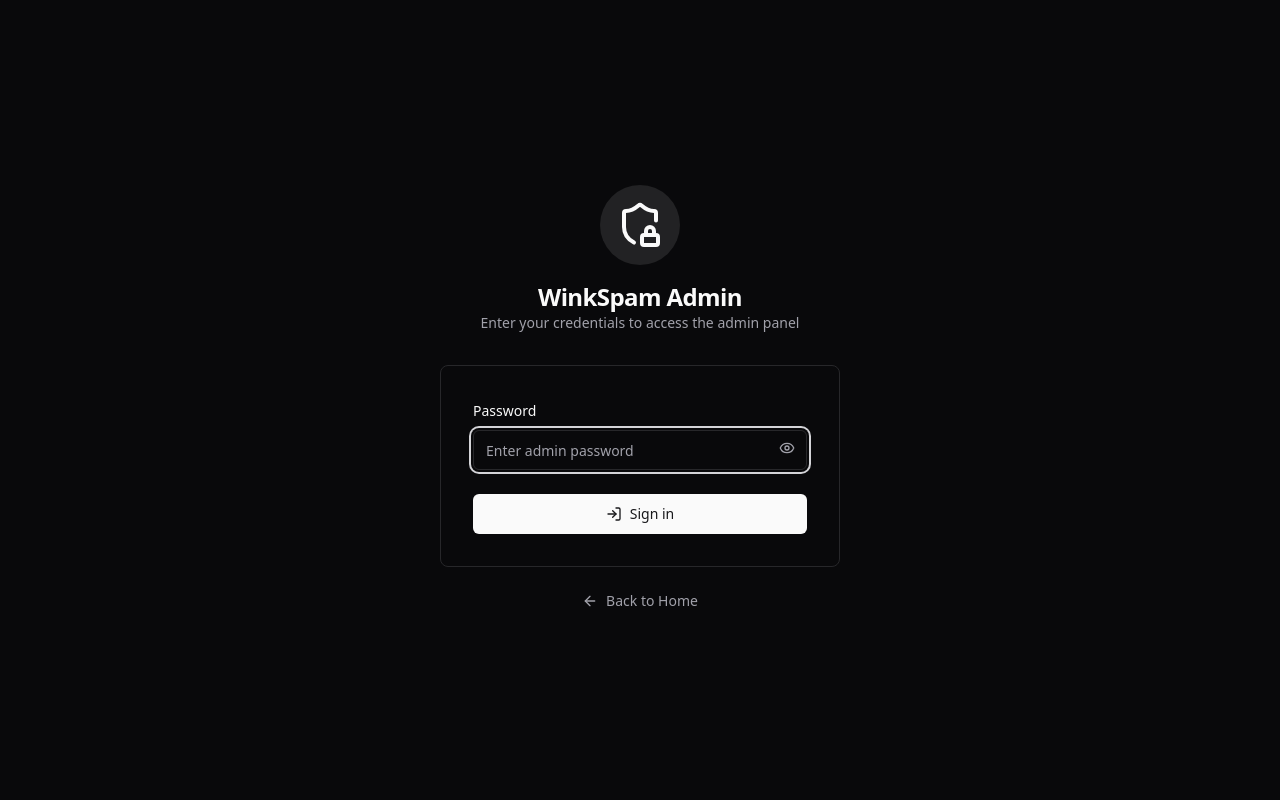
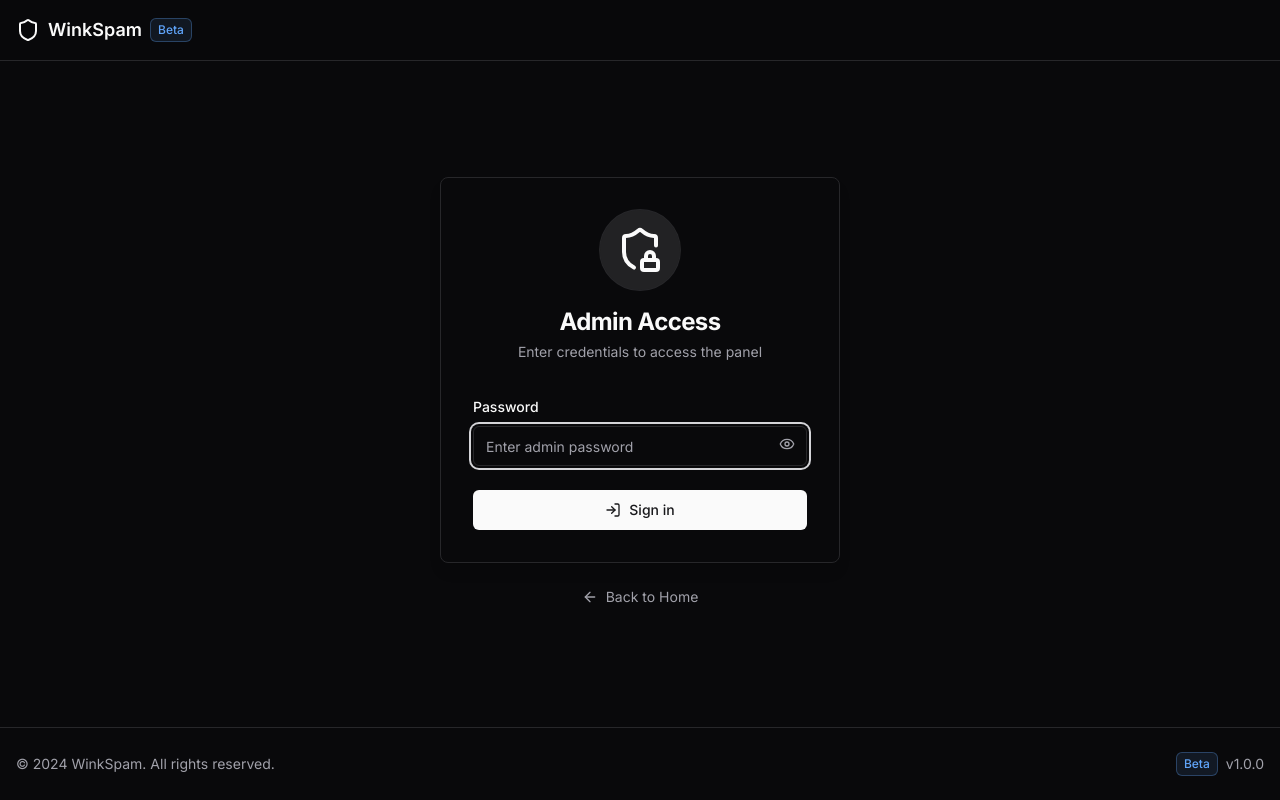
Before and after one commit to marlonjubiar/WinkSpam, a Flask app: page /admin/login in a window 1280 px wide. Run offline with Flask 3, Linux system fonts and the light colour scheme; some libraries are stand-ins or nearby versions.

Commit message:
Update admin_login.html

```diff
--- a/templates/admin_login.html
+++ b/templates/admin_login.html
@@ -4,6 +4,9 @@
     <meta charset="UTF-8">
     <meta name="viewport" content="width=device-width, initial-scale=1.0">
     <title>WinkSpam Admin Login</title>
+    <link rel="preconnect" href="https://fonts.googleapis.com">
+    <link rel="preconnect" href="https://fonts.gstatic.com" crossorigin>
+    <link href="https://fonts.googleapis.com/css2?family=Inter:wght@400;500;600;700&display=swap" rel="stylesheet">
     <script src="https://cdn.tailwindcss.com"></script>
     <script src="https://unpkg.com/lucide@latest"></script>
     <script>
@@ -11,6 +14,9 @@
             darkMode: 'class',
             theme: {
                 extend: {
+                    fontFamily: {
+                        sans: ['Inter', 'sans-serif'],
+                    },
                     colors: {
                         border: "hsl(var(--border))",
                         input: "hsl(var(--input))",
@@ -91,49 +97,59 @@
             --ring: 240 4.9% 83.9%;
         }
 
-        @keyframes pulse {
-            0%, 100% { transform: scale(1); }
-            50% { transform: scale(1.05); }
-        }
-
-        .animate-entrance {
-            animation: entrance 0.5s ease-out;
-        }
-
-        @keyframes entrance {
+        @keyframes slideUp {
             from {
                 opacity: 0;
-                transform: translateY(-10px);
+                transform: translateY(10px);
             }
             to {
                 opacity: 1;
                 transform: translateY(0);
             }
         }
+
+        .animate-slide-up {
+            animation: slideUp 0.3s ease-out forwards;
+        }
     </style>
 </head>
-<body class="bg-background text-foreground min-h-screen">
-    <div class="min-h-screen flex flex-col justify-center items-center p-4">
-        <!-- Logo and Title Section -->
-        <div class="flex flex-col items-center space-y-4 mb-8 animate-entrance">
-            <div class="rounded-full bg-primary/10 p-4">
+<body class="bg-background text-foreground font-sans antialiased">
+    <div class="min-h-screen flex flex-col">
+        <!-- Header -->
+        <header class="border-b border-border sticky top-0 bg-background/95 backdrop-blur supports-[backdrop-filter]:bg-background/60 z-50">
+            <div class="container mx-auto px-4 py-4">
+                <div class="flex items-center justify-between">
+                    <div class="flex items-center space-x-2">
+                        <i data-lucide="shield" class="h-6 w-6"></i>
+                        <span class="text-lg font-semibold">WinkSpam</span>
+                        <span class="inline-flex items-center rounded-md bg-blue-400/10 px-2 py-1 text-xs font-medium text-blue-400 ring-1 ring-inset ring-blue-400/30">Beta</span>
+                    </div>
+                </div>
+            </div>
+        </header>
+
+        <!-- Main Content -->
+        <main class="flex-1 flex items-center justify-center p-4">
+            <div class="w-full max-w-[400px] space-y-6">
+                <!-- Login Card -->
+                <div class="rounded-lg border border-border bg-card p-8 shadow-lg animate-slide-up">
+                    <!-- Logo and Title -->
+                    <div class="flex flex-col items-center space-y-4 mb-8">
+                        <div class="rounded-full bg-primary/10 p-4 ring-1 ring-border">
                             <i data-lucide="shield-lock" class="h-12 w-12 text-primary"></i>
                         </div>
-            <div class="text-center">
-                <h1 class="text-2xl font-bold tracking-tight">WinkSpam Admin</h1>
-                <p class="text-sm text-muted-foreground">Enter your credentials to access the admin panel</p>
+                        <div class="text-center space-y-1">
+                            <h1 class="text-2xl font-bold tracking-tight">Admin Access</h1>
+                            <p class="text-sm text-muted-foreground">Enter credentials to access the panel</p>
                         </div>
                     </div>
 
-        <!-- Login Card -->
-        <div class="w-full max-w-[400px] animate-entrance" style="animation-delay: 0.1s">
-            <div class="rounded-lg border border-border bg-card p-8">
                     <!-- Flash Messages -->
                     {% with messages = get_flashed_messages() %}
                         {% if messages %}
                             {% for message in messages %}
-                            <div class="mb-6 flex items-center space-x-2 rounded-lg bg-destructive/10 p-3 text-sm text-destructive">
-                                <i data-lucide="alert-circle" class="h-4 w-4"></i>
+                                <div class="mb-6 flex items-center space-x-2 rounded-lg bg-destructive/10 p-4 text-sm text-destructive animate-slide-up">
+                                    <i data-lucide="alert-circle" class="h-4 w-4 flex-shrink-0"></i>
                                     <span>{{ message }}</span>
                                 </div>
                             {% endfor %}
@@ -143,7 +159,7 @@
                     <!-- Login Form -->
                     <form method="POST" class="space-y-6">
                         <div class="space-y-2">
-                        <label for="password" class="text-sm font-medium leading-none peer-disabled:cursor-not-allowed peer-disabled:opacity-70">
+                            <label for="password" class="text-sm font-medium leading-none">
                                 Password
                             </label>
                             <div class="relative">
@@ -152,10 +168,10 @@
                                     id="password"
                                     name="password"
                                     required
-                                class="w-full h-10 rounded-md border border-input bg-background px-3 py-2 text-sm ring-offset-background placeholder:text-muted-foreground focus:outline-none focus:ring-2 focus:ring-ring focus:ring-offset-2"
+                                    class="w-full h-10 rounded-md border border-input bg-background px-3 py-2 text-sm ring-offset-background placeholder:text-muted-foreground focus:outline-none focus:ring-2 focus:ring-ring focus:ring-offset-2 pr-10 transition-colors"
                                     placeholder="Enter admin password"
-                            />
-                            <button type="button" onclick="togglePassword()" class="absolute right-3 top-2.5 text-muted-foreground hover:text-foreground">
+                                >
+                                <button type="button" onclick="togglePassword()" class="absolute right-3 top-2.5 text-muted-foreground hover:text-foreground transition-colors">
                                     <i data-lucide="eye" class="h-4 w-4" id="toggleIcon"></i>
                                 </button>
                             </div>
@@ -169,13 +185,29 @@
                 </div>
 
                 <!-- Back to Home Link -->
-            <div class="mt-6 text-center">
+                <div class="text-center animate-slide-up" style="animation-delay: 0.1s;">
                     <a href="/" class="inline-flex items-center text-sm text-muted-foreground hover:text-foreground transition-colors">
                         <i data-lucide="arrow-left" class="h-4 w-4 mr-2"></i>
                         Back to Home
                     </a>
                 </div>
             </div>
+        </main>
+
+        <!-- Footer -->
+        <footer class="border-t border-border">
+            <div class="container mx-auto px-4 py-6">
+                <div class="flex justify-between items-center">
+                    <p class="text-sm text-muted-foreground">
+                        &copy; 2024 WinkSpam. All rights reserved.
+                    </p>
+                    <div class="text-sm text-muted-foreground flex items-center space-x-2">
+                        <span class="inline-flex items-center rounded-md bg-blue-400/10 px-2 py-1 text-xs font-medium text-blue-400 ring-1 ring-inset ring-blue-400/30">Beta</span>
+                        <span>v1.0.0</span>
+                    </div>
+                </div>
+            </div>
+        </footer>
     </div>
 
     <script>
```
Lines whose indentation alone changed are shown as unchanged.
